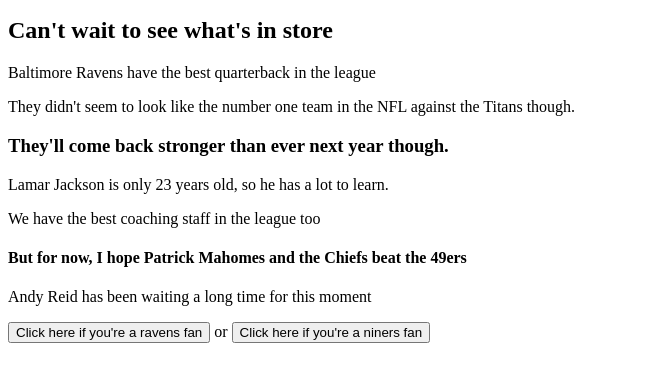
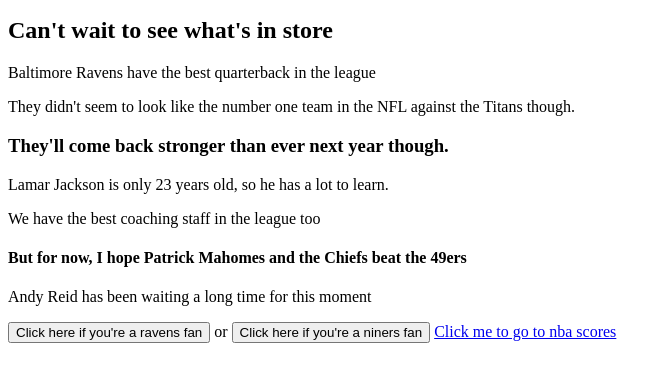
Before and after one commit to omarch06/omarch06.github.io, a plain HTML site: page index.html in a window 1280 px wide. Shown: the part 87-468 px from the top of the page, without its empty margins (0-671 px from the left). Drawn offline with Linux system fonts and the light colour scheme.

Commit message:
Update index.html

```diff
--- a/index.html
+++ b/index.html
@@ -11,3 +11,5 @@
 <button>Click here if you're a ravens fan</button>
 or
 <button>Click here if you're a niners fan</button>
+
+<a href="https://www.bing.com/search?q=nba&form=EDGEAR&qs=PF&cvid=9270b3998a47446fbdf56830a53b77ee&cc=US&setlang=en-US&elv=AY3%21uAY7tbNNZGZ2yiGNjfP5Y8Zmz*4Qfsl2s23qhTg0f6hc911thkbxFrERtT12R4YPh8KCRkj2Mcldix1slWjg%21Kzpu%21KZHJx9hYp1jFME&plvar=0&PC=HCTS">Click me to go to nba scores</a>
```
